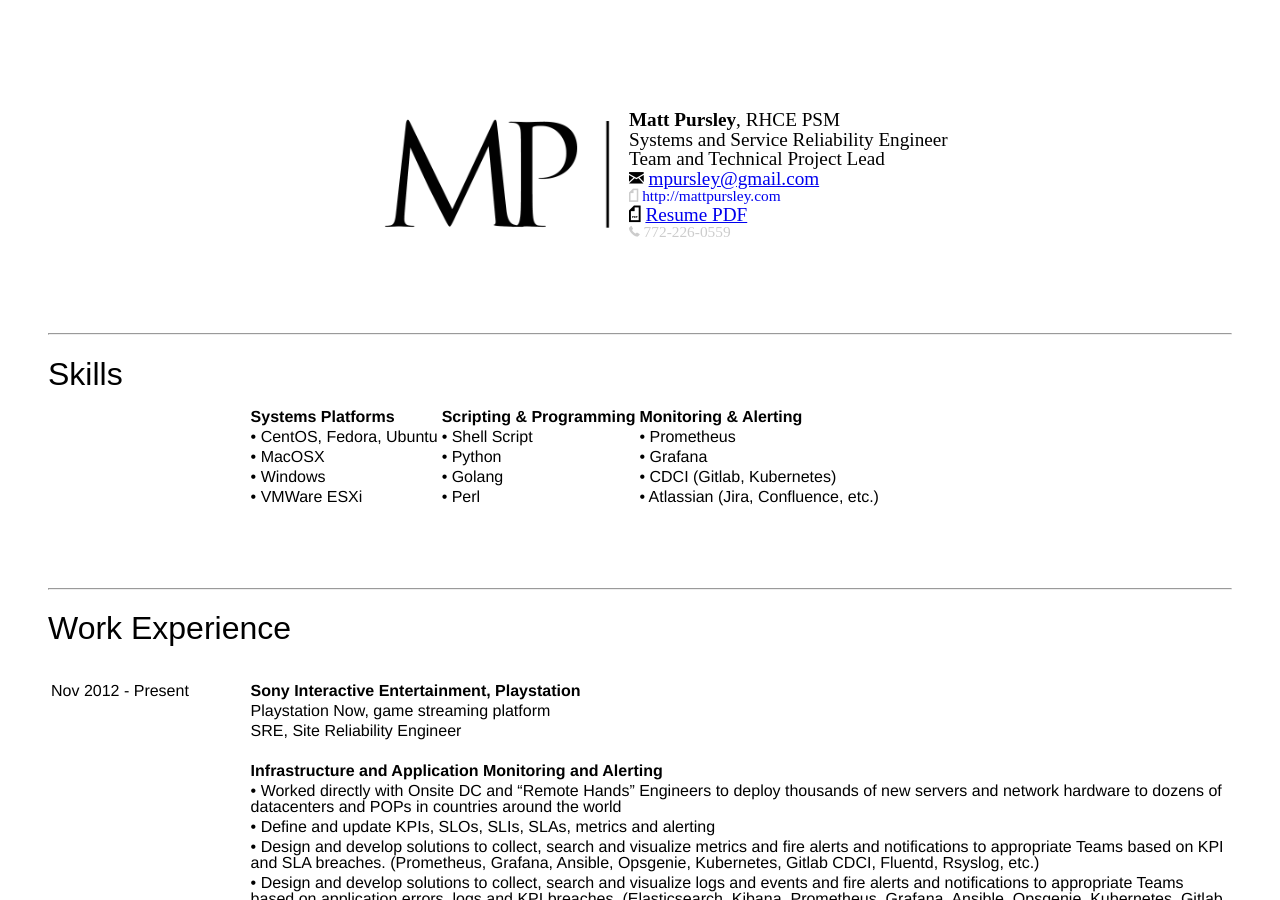
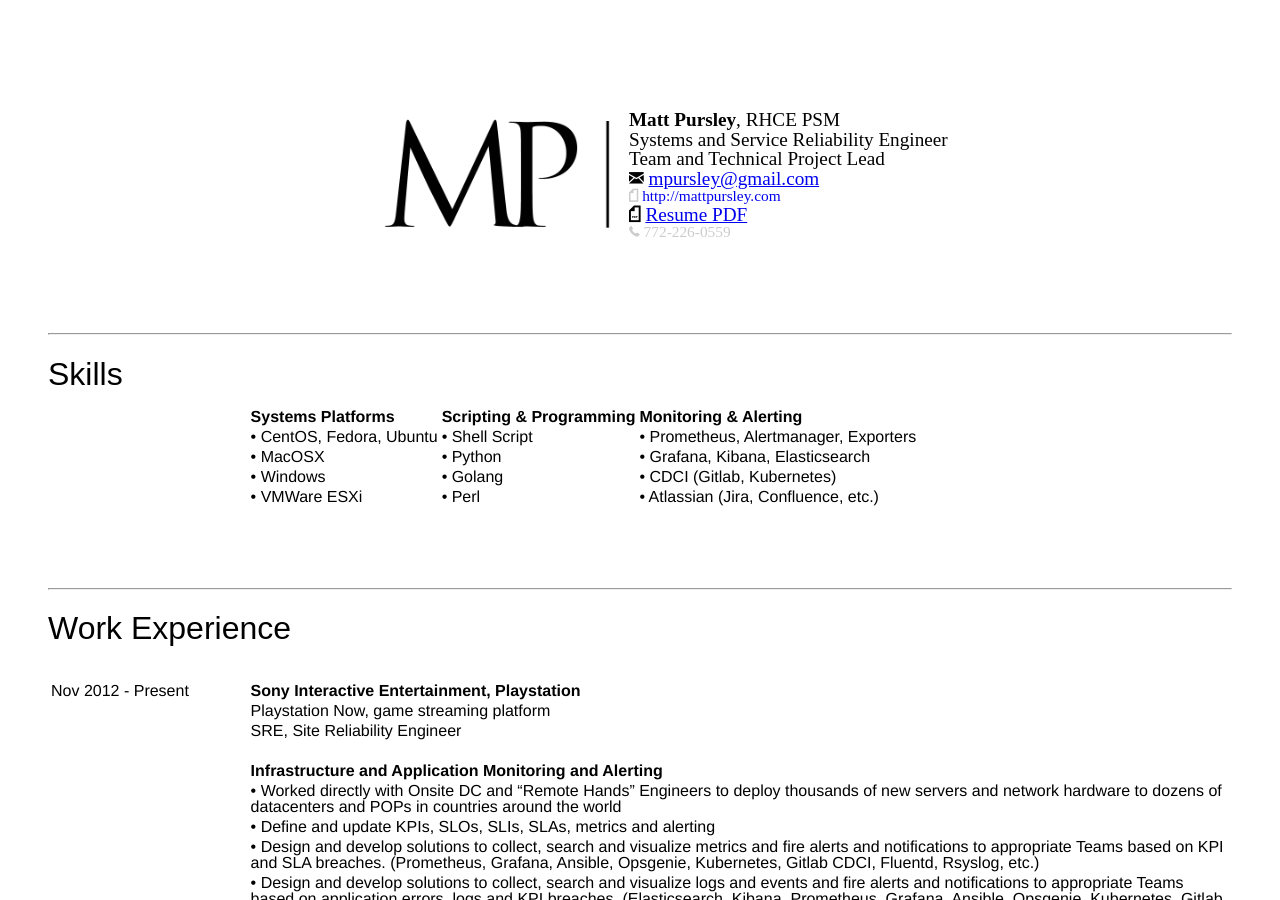
Before and after one commit to mpursley/mpursley.github.io, a Jekyll site: the page built from resume.md, in a window 1280 px wide and 900 px high. Built offline with Jekyll 4.4.1, drawn with Linux system fonts in a browser that asks for light colours.

Commit message:
Update resume.md

```diff
--- a/resume.md
+++ b/resume.md
@@ -39,8 +39,8 @@
 
 |&nbsp;&nbsp;&nbsp;&nbsp;&nbsp;&nbsp;&nbsp;&nbsp;&nbsp;&nbsp;&nbsp;&nbsp;&nbsp;&nbsp;&nbsp;&nbsp;&nbsp;&nbsp;&nbsp;&nbsp;&nbsp;&nbsp;&nbsp;&nbsp;&nbsp;&nbsp;&nbsp;&nbsp;&nbsp;&nbsp;&nbsp;&nbsp;&nbsp;&nbsp;&nbsp;&nbsp;&nbsp;&nbsp;&nbsp;&nbsp;&nbsp;&nbsp;&nbsp;&nbsp;                                   |   Systems Platforms        | Scripting & Programming          | Monitoring & Alerting
 | :---               | :------------------------|:---------------------------------|:------------------------
-| &nbsp;             | • CentOS, Fedora, Ubuntu | • Shell Script                   | • Prometheus
-| &nbsp;             | • MacOSX                 | • Python                         | • Grafana
+| &nbsp;             | • CentOS, Fedora, Ubuntu | • Shell Script                   | • Prometheus, Alertmanager, Exporters
+| &nbsp;             | • MacOSX                 | • Python                         | • Grafana, Kibana, Elasticsearch
 | &nbsp;             | • Windows                | • Golang                         | • CDCI (Gitlab, Kubernetes)
 | &nbsp;             | • VMWare ESXi            | • Perl                           | • Atlassian (Jira, Confluence, etc.)
 
```
